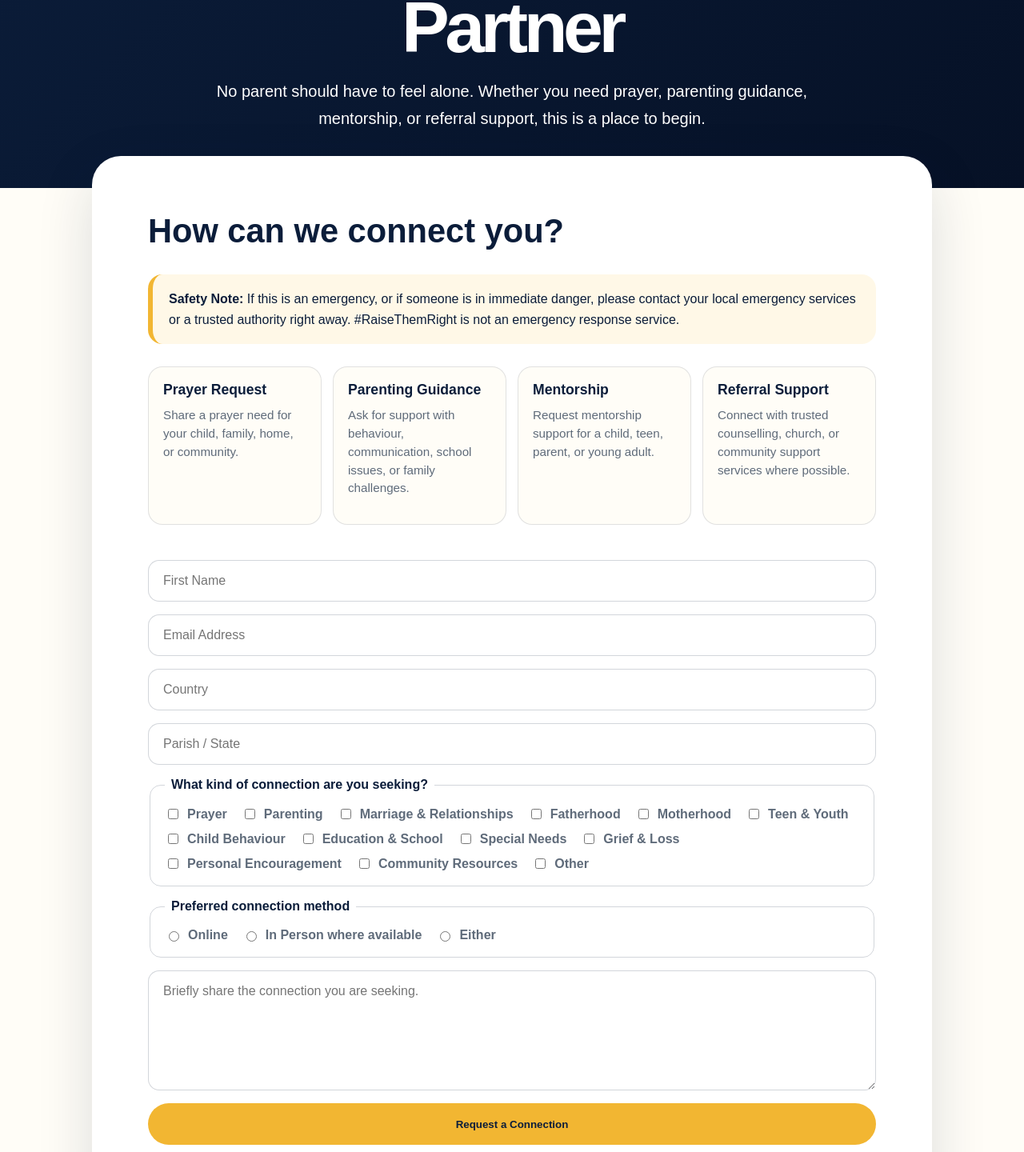
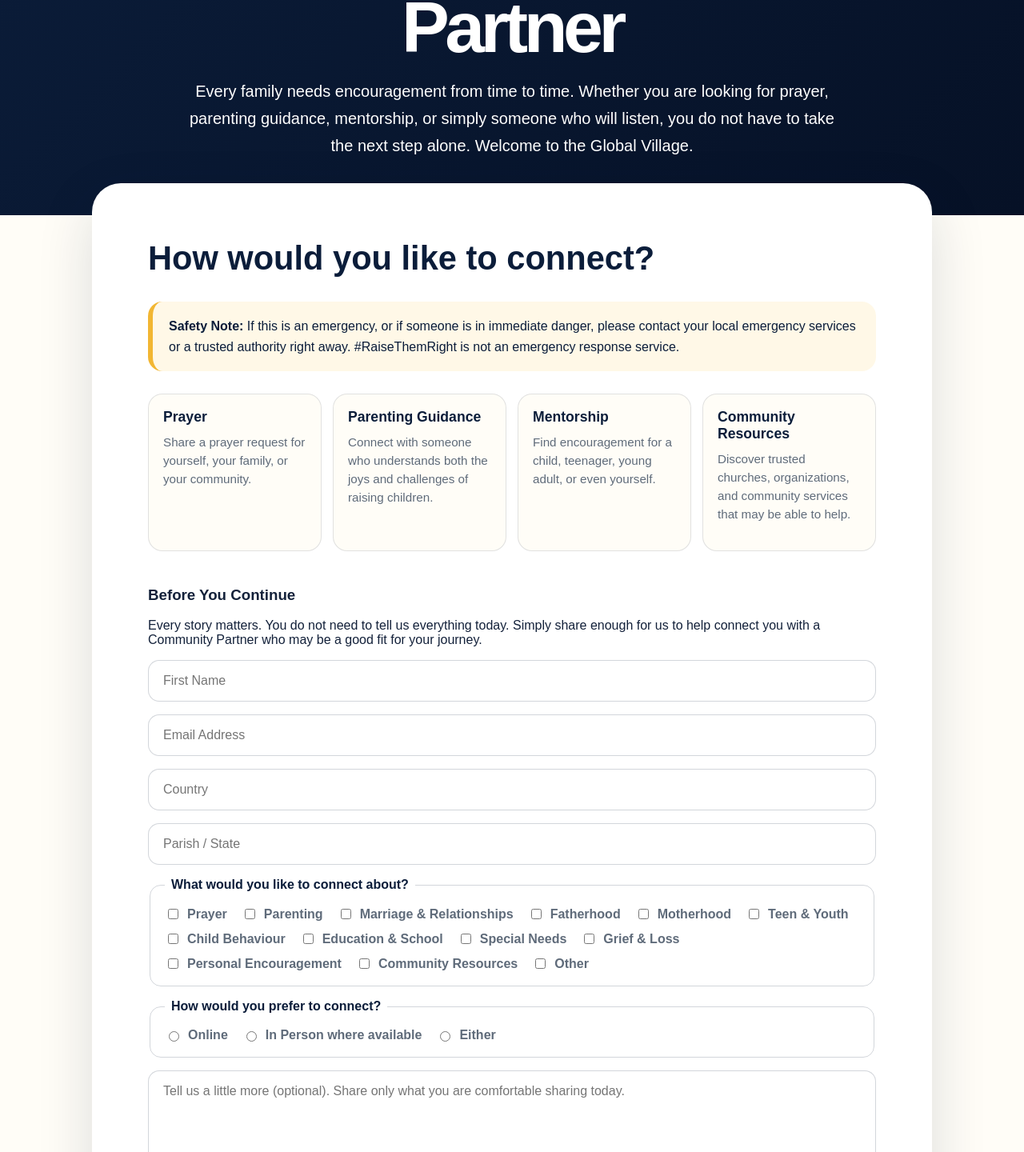
Before and after one commit to nathleegrant-lang/raise-them-right, a Next.js app: page /support in a window 1280 px wide. Shown: the part 330-1770 px from the top of the page at 80% size. Built offline with nearby package versions, Linux system fonts and the light colour scheme; no server answers.

Commit message:
Update page.tsx

```diff
--- a/src/app/support/page.tsx
+++ b/src/app/support/page.tsx
@@ -44,9 +44,11 @@
       country: String(formData.get("country") || ""),
       parish_state: String(formData.get("parish_state") || ""),
       request_details: String(formData.get("request_details") || ""),
-      connection_categories: formData.getAll("connection_categories").map(String),
+      connection_categories: formData
+        .getAll("connection_categories")
+        .map(String),
       preferred_connection_method: String(
-        formData.get("preferred_connection_method") || "",
+        formData.get("preferred_connection_method") || ""
       ),
     };
 
@@ -55,7 +57,7 @@
       .insert([supportRequest]);
 
     if (error) {
-      console.error("Supabase support request error:", error);
+      console.error("Supabase connection request error:", error);
       setErrorMessage(error.message);
       setIsSubmitting(false);
       return;
@@ -66,70 +68,94 @@
 
   return (
     <main className="support-page">
-      <nav className="pledge-nav">
-        <a href="/">Home</a>
-        <a href="/pledge">Take the Pledge</a>
-        <a href="/join">Become a Community Partner</a>
-        <a href="/resources">Resources</a>
-      </nav>
-
       <section className="support-hero">
         <p className="eyebrow">#RaiseThemRight</p>
+
         <h1>Connect with a Community Partner</h1>
+
         <p>
-          No parent should have to feel alone. Whether you need prayer,
-          parenting guidance, mentorship, or referral support, this is a place
-          to begin.
+          Every family needs encouragement from time to time. Whether you are
+          looking for prayer, parenting guidance, mentorship, or simply someone
+          who will listen, you do not have to take the next step alone. Welcome
+          to the Global Village.
         </p>
       </section>
 
       <section className="support-card">
-        <h2>How can we connect you?</h2>
+        <h2>How would you like to connect?</h2>
+
         <div className="safety-note">
-  <strong>Safety Note:</strong> If this is an emergency, or if someone is in immediate danger, please contact your local emergency services or a trusted authority right away. #RaiseThemRight is not an emergency response service.
-</div>
+          <strong>Safety Note:</strong> If this is an emergency, or if someone
+          is in immediate danger, please contact your local emergency services
+          or a trusted authority right away. #RaiseThemRight is not an emergency
+          response service.
+        </div>
 
         <div className="serve-grid">
           <div className="serve-card">
-            <h3>Prayer Request</h3>
+            <h3>Prayer</h3>
             <p>
-              Share a prayer need for your child, family, home, or community.
+              Share a prayer request for yourself, your family, or your
+              community.
             </p>
           </div>
 
           <div className="serve-card">
             <h3>Parenting Guidance</h3>
             <p>
-              Ask for support with behaviour, communication, school issues, or
-              family challenges.
+              Connect with someone who understands both the joys and challenges
+              of raising children.
             </p>
           </div>
 
           <div className="serve-card">
             <h3>Mentorship</h3>
             <p>
-              Request mentorship support for a child, teen, parent, or young
-              adult.
+              Find encouragement for a child, teenager, young adult, or even
+              yourself.
             </p>
           </div>
 
           <div className="serve-card">
-            <h3>Referral Support</h3>
+            <h3>Community Resources</h3>
             <p>
-              Connect with trusted counselling, church, or community support
-              services where possible.
+              Discover trusted churches, organizations, and community services
+              that may be able to help.
             </p>
           </div>
         </div>
 
+        <div className="connection-note">
+          <h3>Before You Continue</h3>
+          <p>
+            Every story matters. You do not need to tell us everything today.
+            Simply share enough for us to help connect you with a Community
+            Partner who may be a good fit for your journey.
+          </p>
+        </div>
+
         <form className="movement-form" onSubmit={handleSubmit}>
-          <input name="first_name" type="text" placeholder="First Name" required />
-          <input name="email" type="email" placeholder="Email Address" required />
+          <input
+            name="first_name"
+            type="text"
+            placeholder="First Name"
+            required
+          />
+
+          <input
+            name="email"
+            type="email"
+            placeholder="Email Address"
+            required
+          />
+
           <input name="country" type="text" placeholder="Country" required />
+
           <input name="parish_state" type="text" placeholder="Parish / State" />
 
           <fieldset className="form-fieldset">
-            <legend>What kind of connection are you seeking?</legend>
+            <legend>What would you like to connect about?</legend>
+
             <div className="form-option-grid">
               {connectionCategories.map((category) => (
                 <label className="form-option" key={category}>
@@ -145,7 +171,8 @@
           </fieldset>
 
           <fieldset className="form-fieldset">
-            <legend>Preferred connection method</legend>
+            <legend>How would you prefer to connect?</legend>
+
             <div className="form-option-row">
               {preferredConnectionMethods.map((method) => (
                 <label className="form-option" key={method}>
@@ -163,15 +190,25 @@
 
           <textarea
             name="request_details"
-            placeholder="Briefly share the connection you are seeking."
-            required
+            placeholder="Tell us a little more (optional). Share only what you are comfortable sharing today."
           />
 
           {errorMessage && <p className="form-error">{errorMessage}</p>}
 
-          <button type="submit" className="button primary" disabled={isSubmitting}>
+          <button
+            type="submit"
+            className="button primary"
+            disabled={isSubmitting}
+          >
             {isSubmitting ? "Submitting..." : "Request a Connection"}
           </button>
+
+          <p className="privacy-note">
+            <strong>Your privacy matters.</strong> Personal contact information
+            is never shared publicly. Information you provide is used only to
+            help facilitate a safe and appropriate connection with a Community
+            Partner.
+          </p>
         </form>
       </section>
     </main>
```
